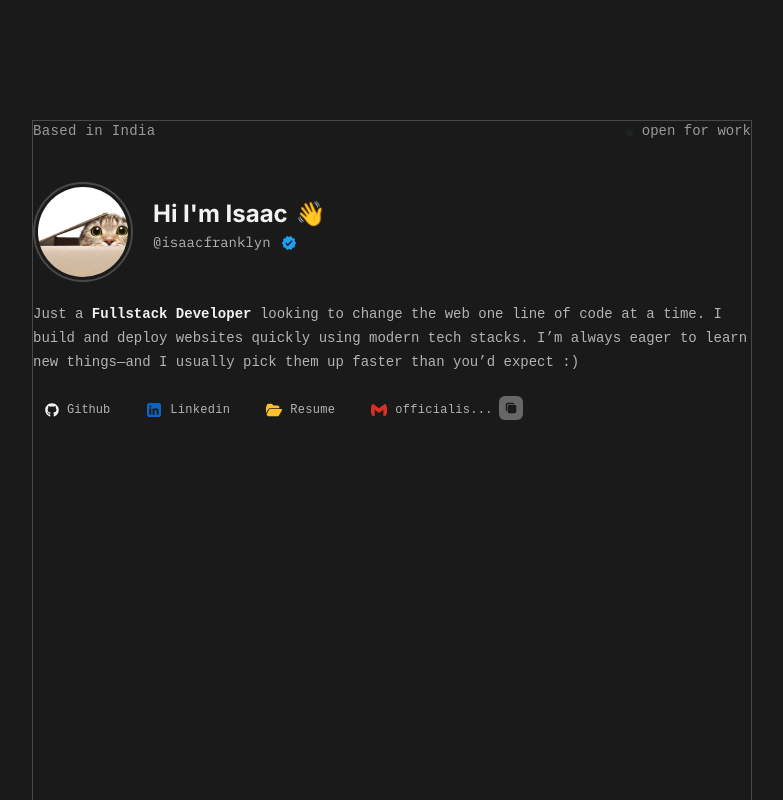
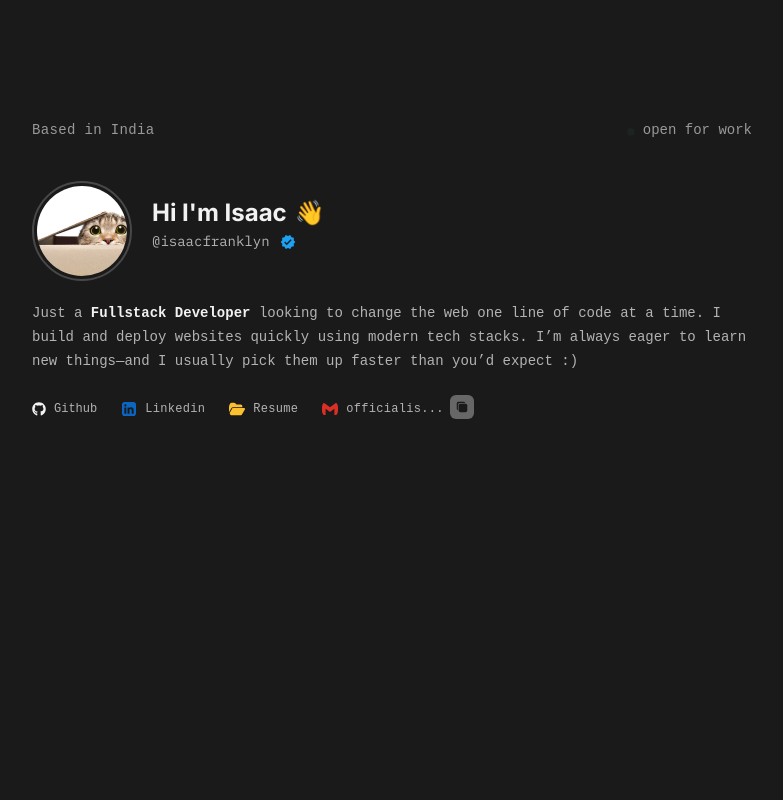
Before and after one commit to isaac-albert/portfolio, a Next.js app: page / in a window 1280 px wide. Shown: the whole page, without its empty margins (248-1031 px from the left). Built offline with nearby package versions, Linux system fonts and the light colour scheme; a web font is replaced by a local one.

Commit message:
changed some p and removed main container border

```diff
--- a/src/app/globals.css
+++ b/src/app/globals.css
@@ -70,7 +70,7 @@
 
 @layer components {
   .centre-div {
-    @apply w-180 h-200 mt-30 m-auto border-1 border-gridlines
+    @apply w-180 h-200 mt-30 m-auto
   }
 }
 
--- a/src/app/page.tsx
+++ b/src/app/page.tsx
@@ -97,9 +97,9 @@ export default function Home() {
           >
             <div
               tabIndex={0}
-              className="github-button text-sectext h-8 cursor-pointer p-1 rounded-md flex items-center justify-center transition-all duration-300 hover:scale-105 hover:-rotate-5 hover:font-bold hover:border-text active:duration-300 active:scale-100 active:105"
+              className="github-button text-sectext h-8 cursor-pointer pb-1 pt-1 pr-1 rounded-md flex items-center justify-center transition-all duration-300 hover:scale-105 hover:-rotate-5 hover:font-bold active:duration-300 active:scale-100 active:105"
             >
-              <FaGithub className="size-3.5 ml-2 mr-2  text-text" />
+              <FaGithub className="size-3.5 mr-2  text-text" />
               <span className="mr-2  text-[12px] select-none">Github</span>
             </div>
           </a>
@@ -111,9 +111,9 @@ export default function Home() {
           >
             <div
               tabIndex={0}
-              className="linkedin-button text-sectext h-8 cursor-pointer p-1 rounded-md  flex items-center justify-center transition-all duration-300 hover:scale-105 hover:-rotate-5 hover:font-bold hover:border-linkedin active:duration-100 active:scale-100 active:105 active:text-linkedin"
+              className="linkedin-button text-sectext h-8 cursor-pointer pb-1 pt-1 pr-1  rounded-md  flex items-center justify-center transition-all duration-300 hover:scale-105 hover:-rotate-5 hover:font-bold hover:text-linkedin active:duration-100 active:scale-100 active:105 active:text-linkedin"
             >
-              <IoLogoLinkedin className="size-4 ml-2 mr-2  text-linkedin rounded-sm" />
+              <IoLogoLinkedin className="size-4 mr-2  text-linkedin rounded-sm" />
               <span className="mr-2 text-[12px] select-none tracking-wide">
                 Linkedin
               </span>
@@ -122,18 +122,18 @@ export default function Home() {
           <div
             onClick={DownloadResume}
             tabIndex={0}
-            className="linkedin-button text-sectext  h-8 cursor-pointer p-1 rounded-md flex items-center justify-center transition-all duration-300 hover:scale-105 hover:-rotate-5 hover:font-bold hover:border-folder active:duration-100 active:scale-100 active:105 active:text-folder"
+            className="linkedin-button text-sectext h-8 cursor-pointer pb-1 pt-1 pr-1  rounded-md flex items-center justify-center transition-all duration-300 hover:scale-105 hover:-rotate-5 hover:font-bold hover:text-folder active:duration-100 active:scale-100 active:105 active:text-folder"
           >
-            <FaFolderOpen className="size-4 ml-2 mr-2  text-folder rounded-sm" />
+            <FaFolderOpen className="size-4 mr-2  text-folder rounded-sm" />
             <span className="mr-2 text-[12px] select-none tracking-wide">
               Resume
             </span>
           </div>
           <div
             tabIndex={0}
-            className="linkedin-button relative h-8 rounded-md   flex items-center justify-center"
+            className="linkedin-button relative h-8 rounded-md flex items-center justify-center"
           >
-            <SiGmail className="size-4 mt-1 mb-1 ml-3 mr-2  text-gmail rounded-sm" />
+            <SiGmail className="size-4 mt-1 mb-1 mr-2  text-gmail rounded-sm" />
             <span className="mr-2 w-30 text-sectext text-[12px] select-none tracking-wide whitespace-nowrap overflow-hidden">
               officialis...
             </span>
```
